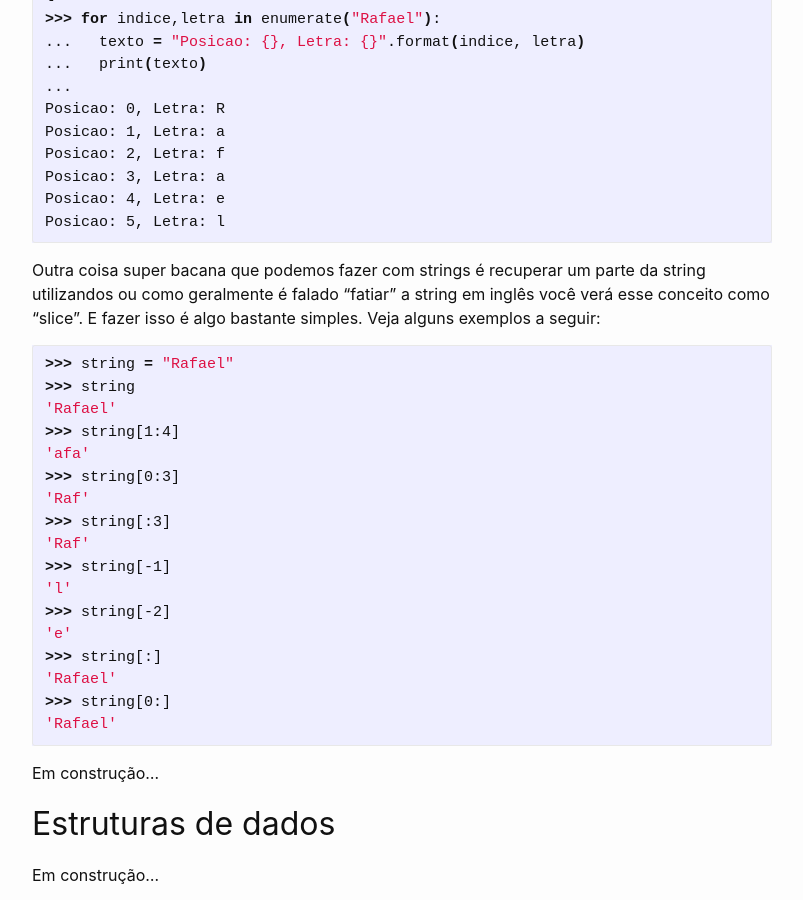
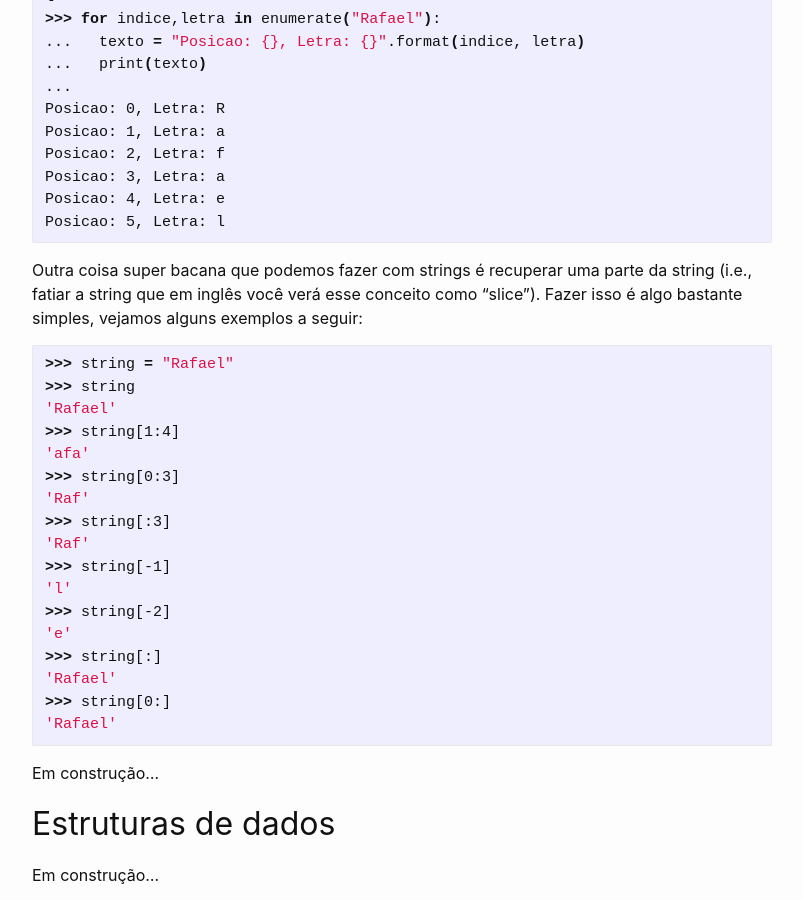
Before and after one commit to rafaelsanches123/rafaelsanches123.github.io, a Jekyll site: the page built from _posts/2020-02-15-introducao-a-linguagem-python.markdown, in a window 1280 px wide and 900 px high, scrolled down 25894 px. Shown: the whole window, without its empty margins (238-1041 px from the left). Built offline with Jekyll 4.4.1, drawn with Linux system fonts in a browser that asks for light colours; comment, search, counter and statistics services are not loaded; some of the changed text lies outside the part shown.

Commit message:
Ajuste de palavras erradas e correção de texto

````diff
--- a/_posts/2020-02-15-introducao-a-linguagem-python.markdown
+++ b/_posts/2020-02-15-introducao-a-linguagem-python.markdown
@@ -918,7 +918,7 @@ Posicao: 4, Letra: e
 Posicao: 5, Letra: l
 ```
 
-Outra coisa super bacana que podemos fazer com strings é recuperar um parte da string utilizandos ou como geralmente é falado "fatiar" a string em inglês você verá esse conceito como "slice". E fazer isso é algo bastante simples. Veja alguns exemplos a seguir:
+Outra coisa super bacana que podemos fazer com strings é recuperar uma parte da string (i.e., fatiar a string que em inglês você verá esse conceito como "slice"). Fazer isso é algo bastante simples, vejamos alguns exemplos a seguir:
 
 ```bash
 >>> string = "Rafael"
````
Also changed, not shown: other parts of _posts/2020-02-15-introducao-a-linguagem-python.markdown (+1 -1 lines).
